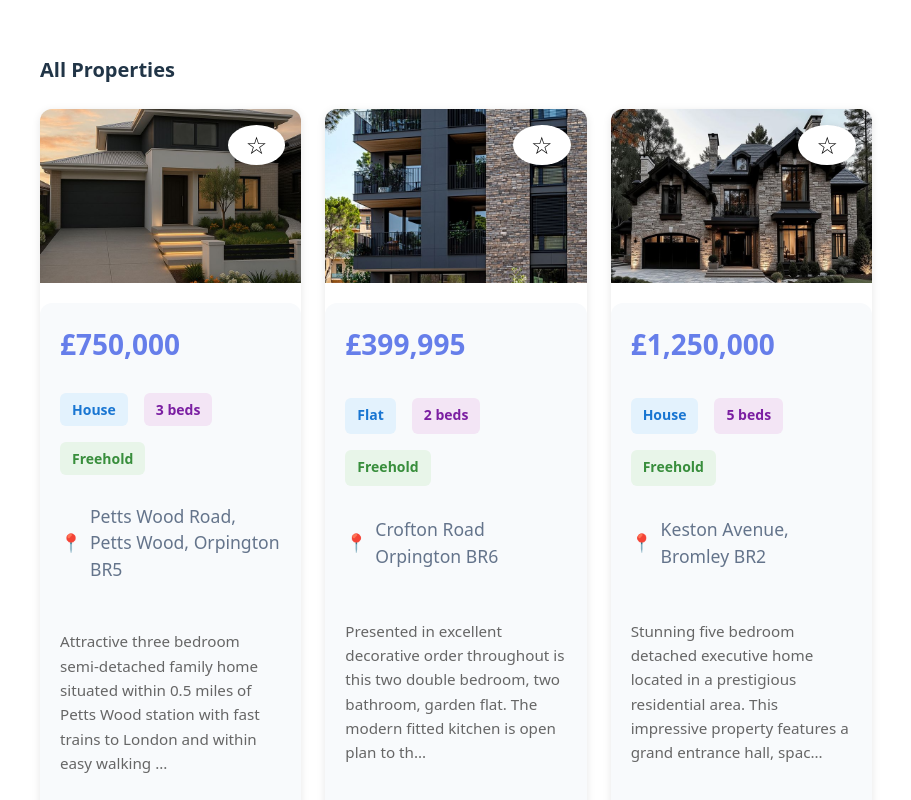
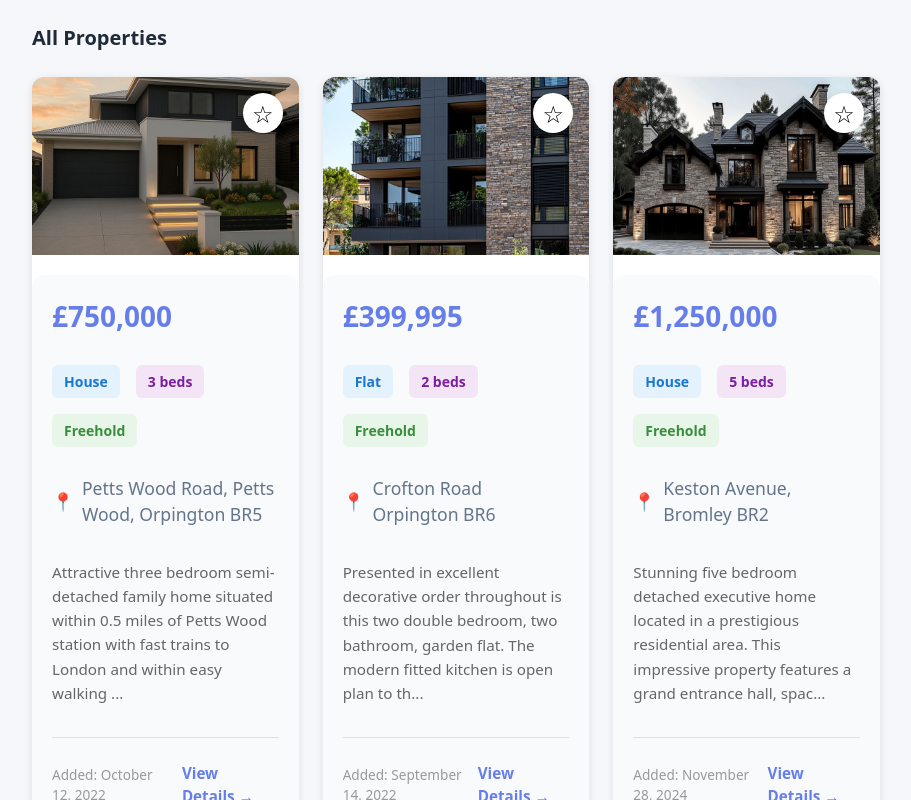
Before and after one commit to Dewmini24/estate-agent-react-app, a React (Vite) app: page /#/ in a window 1280 px wide. Shown: the part 580-1380 px from the top of the page, without its empty margins (360-1271 px from the left). Built offline with nearby package versions, Linux system fonts and the light colour scheme.

Commit message:
Fix global CSS and restore search/favorites layout

```diff
--- a/src/index.css
+++ b/src/index.css
@@ -1,11 +1,9 @@
+/* Global base styles ONLY */
+
 :root {
   font-family: system-ui, Avenir, Helvetica, Arial, sans-serif;
   line-height: 1.5;
   font-weight: 400;
-
-  color-scheme: light dark;
-  color: rgba(255, 255, 255, 0.87);
-  background-color: #242424;
 
   font-synthesis: none;
   text-rendering: optimizeLegibility;
@@ -13,50 +11,65 @@
   -moz-osx-font-smoothing: grayscale;
 }
 
-a {
-  font-weight: 500;
-  color: #646cff;
-  text-decoration: inherit;
-}
-a:hover {
-  color: #535bf2;
+/* Reset browser defaults safely */
+* {
+  box-sizing: border-box;
 }
 
+body {
+  margin: 0;
+  min-width: 320px;
+  min-height: 100vh;
 
-
-h1 {
-  font-size: 3.2em;
-  line-height: 1.1;
+  background-color: #f6f7fb; /* light neutral */
+  color: #1f2937;           /* readable dark text */
 }
 
-button {
-  border-radius: 8px;
-  border: 1px solid transparent;
-  padding: 0.6em 1.2em;
-  font-size: 1em;
-  font-weight: 500;
-  font-family: inherit;
-  background-color: #1a1a1a;
-  cursor: pointer;
-  transition: border-color 0.25s;
-}
-button:hover {
-  border-color: #646cff;
-}
-button:focus,
-button:focus-visible {
-  outline: 4px auto -webkit-focus-ring-color;
+/* Basic text defaults */
+h1, h2, h3, h4, h5, h6 {
+  margin: 0;
+  font-weight: 600;
+  color: #111827;
 }
 
-@media (prefers-color-scheme: light) {
-  :root {
-    color: #213547;
-    background-color: #ffffff;
-  }
-  a:hover {
-    color: #747bff;
-  }
-  button {
-    background-color: #f9f9f9;
-  }
+p {
+  margin: 0;
+  color: #374151;
 }
+
+/* Links */
+a {
+  color: #2563eb;
+  text-decoration: none;
+}
+
+a:hover {
+  text-decoration: underline;
+}
+
+/* Buttons – neutral base only */
+button {
+  font-family: inherit;
+  cursor: pointer;
+  border: none;
+  background: none;
+}
+
+/* Images */
+img {
+  max-width: 100%;
+  display: block;
+}
+
+/* Inputs */
+input,
+select,
+textarea {
+  font-family: inherit;
+}
+
+/* Remove unwanted focus outline ONLY visually */
+:focus-visible {
+  outline: 2px solid #2563eb;
+  outline-offset: 2px;
+}
```
Also changed, not shown: src/main.jsx (+4 -4 lines).
